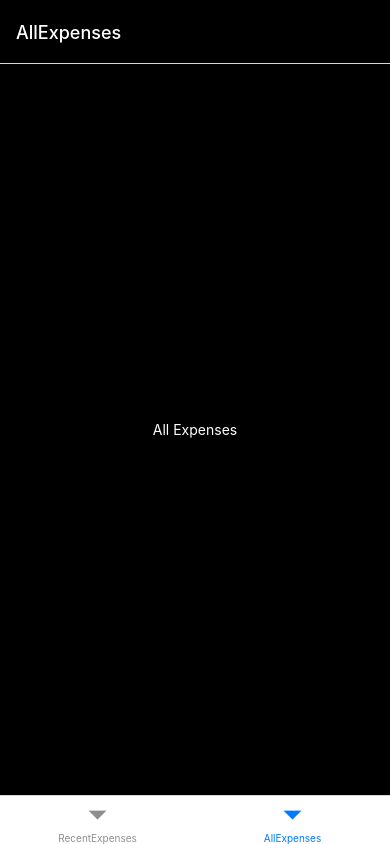
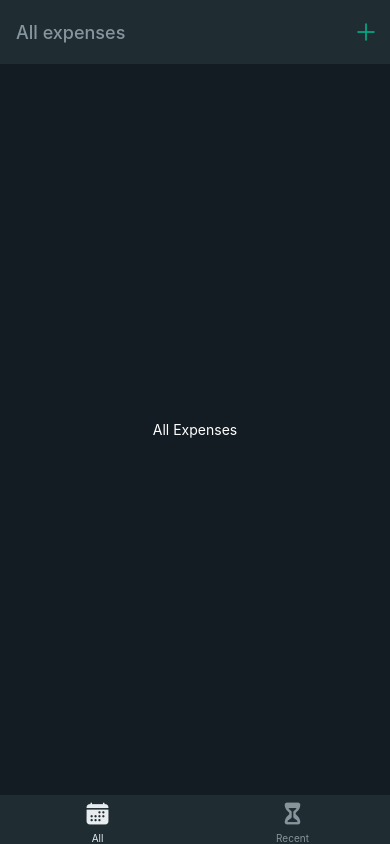
Before and after one commit to Rishabh3998/React-native-expense-app, a React Native app: screen /AllExpenses in a window 390 px wide. Built offline with nearby package versions, Linux system fonts and the light colour scheme.

Commit message:
Base UI done

```diff
--- a/Navigation/navigation.tsx
+++ b/Navigation/navigation.tsx
@@ -4,6 +4,7 @@ import ManageExpenses from "../screens/ManageExpenses";
 import { NavigationContainer } from "@react-navigation/native";
 import { createNativeStackNavigator } from "@react-navigation/native-stack";
 import { createBottomTabNavigator } from "@react-navigation/bottom-tabs";
+import { Ionicons } from "@expo/vector-icons";
 
 const Tab = createBottomTabNavigator();
 const Stack = createNativeStackNavigator();
@@ -12,26 +13,80 @@ export const BottomTabsNavigator = () => {
   return (
     <Tab.Navigator
       screenOptions={{
-        headerStyle: { backgroundColor: "#000" },
-        headerTintColor: "#fff",
+        headerStyle: {
+          backgroundColor: "#1F2D32",
+        },
+        headerTintColor: "#87959D",
+        tabBarStyle: {
+          backgroundColor: "#1F2D32",
+          borderTopWidth: 0,
+        },
+        tabBarActiveTintColor: "#E8ECEF",
+        tabBarInactiveTintColor: "#87949C",
+        headerShadowVisible: false,
       }}
     >
-      <Tab.Screen name="RecentExpenses" component={RecentExpenses} />
-      <Tab.Screen name="AllExpenses" component={AllExpenses} />
+      <Tab.Screen
+        name="AllExpenses"
+        component={AllExpenses}
+        options={{
+          title: "All expenses",
+          tabBarLabel: "All",
+          tabBarIcon: ({ color, size }) => (
+            <Ionicons
+              name="calendar"
+              color={color}
+              size={size}
+              style={{ marginHorizontal: 10, marginVertical: 5 }}
+            />
+          ),
+          headerRight: () => (
+            <Ionicons
+              name="add"
+              color="#04A783"
+              size={28}
+              style={{ marginHorizontal: 10, marginVertical: 5 }}
+            />
+          ),
+        }}
+      />
+      <Tab.Screen
+        name="RecentExpenses"
+        component={RecentExpenses}
+        options={{
+          title: "Recent expenses",
+          tabBarLabel: "Recent",
+          tabBarIcon: ({ color, size }) => (
+            <Ionicons
+              name="hourglass"
+              color={color}
+              size={size}
+              style={{ marginHorizontal: 10, marginVertical: 5 }}
+            />
+          ),
+          headerRight: () => (
+            <Ionicons
+              name="add"
+              color="#04A783"
+              size={28}
+              style={{ marginHorizontal: 10, marginVertical: 5 }}
+            />
+          ),
+        }}
+      />
     </Tab.Navigator>
   );
 };
 
 export const StackNavigator = () => {
   return (
-    <Stack.Navigator
-      screenOptions={{
-        headerShown: false,
-      }}
-    >
+    <Stack.Navigator>
       <Stack.Screen
         name="BottomTabsNavigator"
         component={BottomTabsNavigator}
+        options={{
+          headerShown: false,
+        }}
       />
       <Stack.Screen name="ManageExpenses" component={ManageExpenses} />
     </Stack.Navigator>
--- a/screens/AllExpenses.tsx
+++ b/screens/AllExpenses.tsx
@@ -15,7 +15,7 @@ const styles = StyleSheet.create({
     flex: 1,
     justifyContent: "center",
     alignItems: "center",
-    backgroundColor: "#000",
+    backgroundColor: "#131B23",
   },
   title: {
     color: "#fff",
--- a/screens/ManageExpenses.tsx
+++ b/screens/ManageExpenses.tsx
@@ -15,7 +15,7 @@ const styles = StyleSheet.create({
     flex: 1,
     justifyContent: "center",
     alignItems: "center",
-    backgroundColor: "#000",
+    backgroundColor: "#131B23",
   },
   title: {
     color: "#fff",
--- a/screens/RecentExpenses.tsx
+++ b/screens/RecentExpenses.tsx
@@ -15,7 +15,7 @@ const styles = StyleSheet.create({
     flex: 1,
     justifyContent: "center",
     alignItems: "center",
-    backgroundColor: "#000",
+    backgroundColor: "#131B23",
   },
   title: {
     color: "#fff",
```
